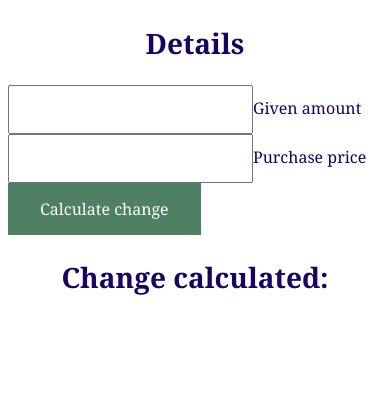
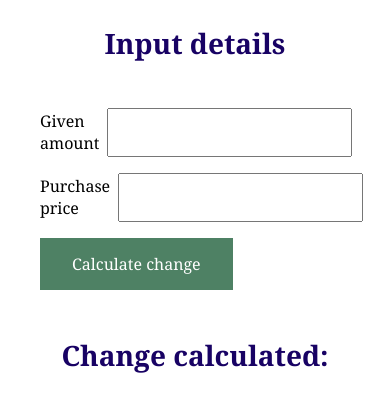
Before and after one commit to jotawoodward/change_web_app, a website built with webpack: page index.html in a window 390 px wide. Shown: the part 85-496 px from the top of the page. Built offline with nearby package versions, Linux system fonts and the light colour scheme.

Commit message:
dp validation and some mobile css added

```diff
--- a/index.html
+++ b/index.html
@@ -10,11 +10,17 @@
 
 <body>
     <h1>Change calculator</h1>
-    <h2>Details</h2>
+    <h2>Input details</h2>
     <form>
         <div class="form-group">
-            <input type="number" min="0" step='0.01' id="amount" class="form-amount">Given amount</input>
-            <input type="number" min="0" step='0.01' id="price" class="form-price">Purchase price</input>
+            <div class="container">
+                <label class ="input-label">Given amount</label>
+                <input type="number" min="0" step='0.01' id="amount" class="form-amount"></input>
+            </div>
+            <div class="container">
+                <label class ="input-label">Purchase price</label>
+                <input type="number" min="0" step='0.01' id="price" class="form-price"></input>
+            </div>
             <button class="btn btn-primary" id="submitPost">
                 Calculate change
             </button>
@@ -25,7 +31,7 @@
 
     <h2>Change calculated:</h2>
     <div class="error" id="calc-error"></div>
-    <div class="error" id="results"></div>
+    <div class="results" class="results" id="results"></div>
 
 
     <script src="dist/index.bundle.js"></script>
--- a/src/javascript/calcChange.js
+++ b/src/javascript/calcChange.js
@@ -30,5 +30,5 @@ export default async function calcChange(e) {
   // Display results
   const output = await displayItems(response.data);
   document.getElementById('results').innerHTML = output;
-  document.getElementById('calc-error').innerHTML='';
+  document.getElementById('calc-error').innerHTML = '';
 }
--- a/src/javascript/changeRequest.js
+++ b/src/javascript/changeRequest.js
@@ -34,6 +34,6 @@ export default async function changeRequest(price, amount) {
     result.success = false;
   }
 
-  //TODO reverse order result.data
+  // TODO reverse order result.data
   return result;
 }
--- a/src/javascript/displayImage.js
+++ b/src/javascript/displayImage.js
@@ -29,8 +29,8 @@ const alt = {
 export default function displayImage(x, data) {
   if (data > 0) {
     const y = `
-    <div>
-      <img src=${images[x]} alt=${alt[x]} width="250">
+    <div class="container">
+      <img src=${images[x]} alt=${alt[x]}>
       <label>x ${data}</label>
     </div>`;
     return y;
--- a/src/javascript/validateField.js
+++ b/src/javascript/validateField.js
@@ -2,6 +2,8 @@ export default function validateField(field) {
   if (Number.isNaN(Number(field)) || parseFloat(field) <= 0.0 || field === '') {
     return 'Please enter valid values';
   }
-  // TODO check  2dp
+  if (parseFloat(field) > parseFloat(field).toFixed(2)) {
+    return 'Please enter values with no more than 2 decimal places';
+  }
   return null;
 }
--- a/src/sass/styles.scss
+++ b/src/sass/styles.scss
@@ -24,11 +24,16 @@ button {
   text-align: center;
   font-size: 16px;
   font-family: Cambria, Cochin, Georgia, Times, 'Times New Roman', serif;
+  display: flex;
+  align-items: center;
+  margin-top: 8px;
+  margin-bottom: 8px;
 }
 
 form {
   align-items: center;
   margin-top: 15px;
+  padding: 15px 32px;
 }
 
 label {
@@ -37,8 +42,28 @@ label {
   color: rgba(122, 120, 120, 0.849);
 }
 
+img{
+  height: 75px
+}
+
 input {
   padding: 15px 32px;
+  margin-top: 8px;
+  margin-bottom: 8px;
+}
+
+.container{
+  display: flex;
+  align-items: center;
+  align-content: center;
+}
+
+.input-label{
+  color:rgb(0, 0, 0);
+  font-size: 16px;
+  margin-top: 8px;
+  margin-bottom: 8px;
+  margin-right: 8px;
 }
 
 .error {
```
Also changed, not shown: src/javascript/displayImage.test.js (+3 -5 lines), src/javascript/displayItems.test.js (+6 -6 lines), src/javascript/validateField.test.js (+6 -1 lines), dist/bundle.css, dist/index.bundle.js, src/assets/20-twenty-pound-note.png.
